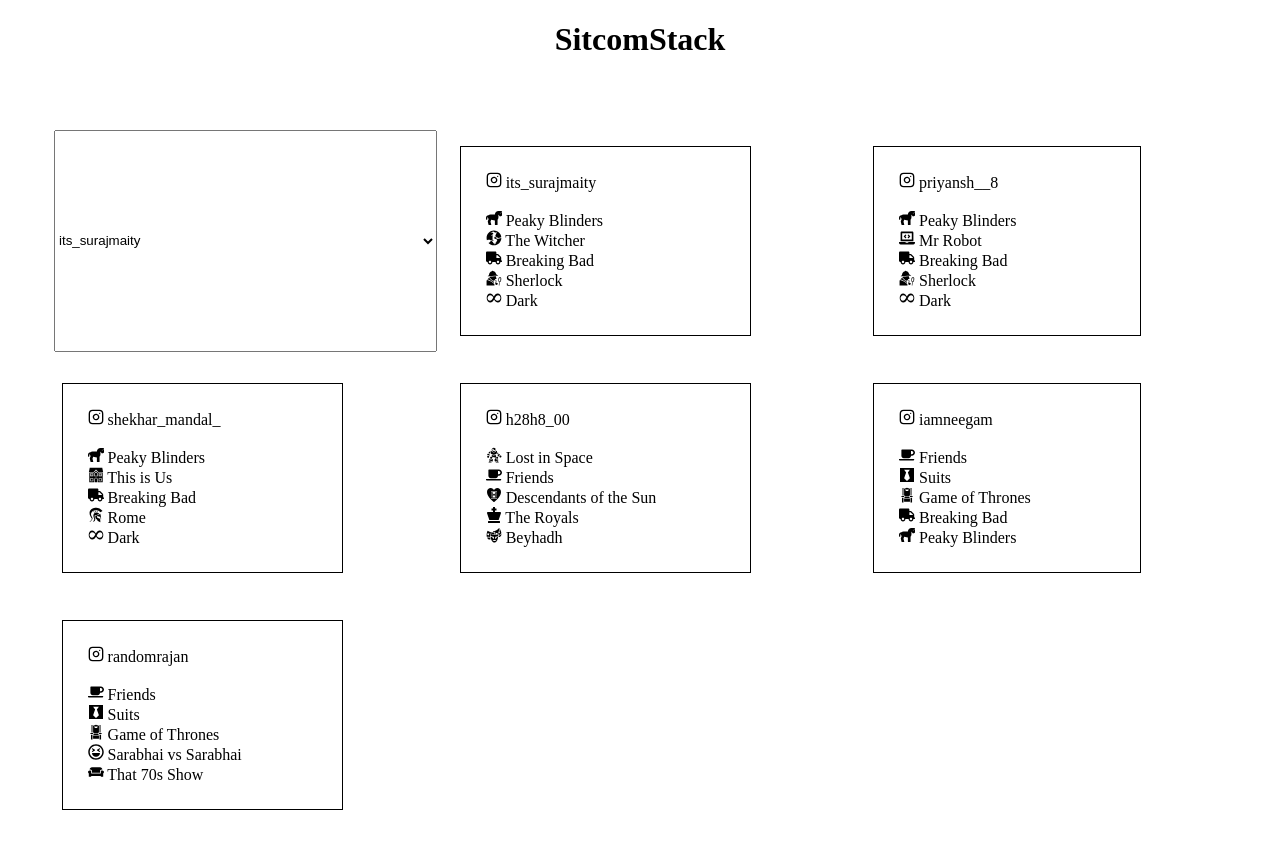
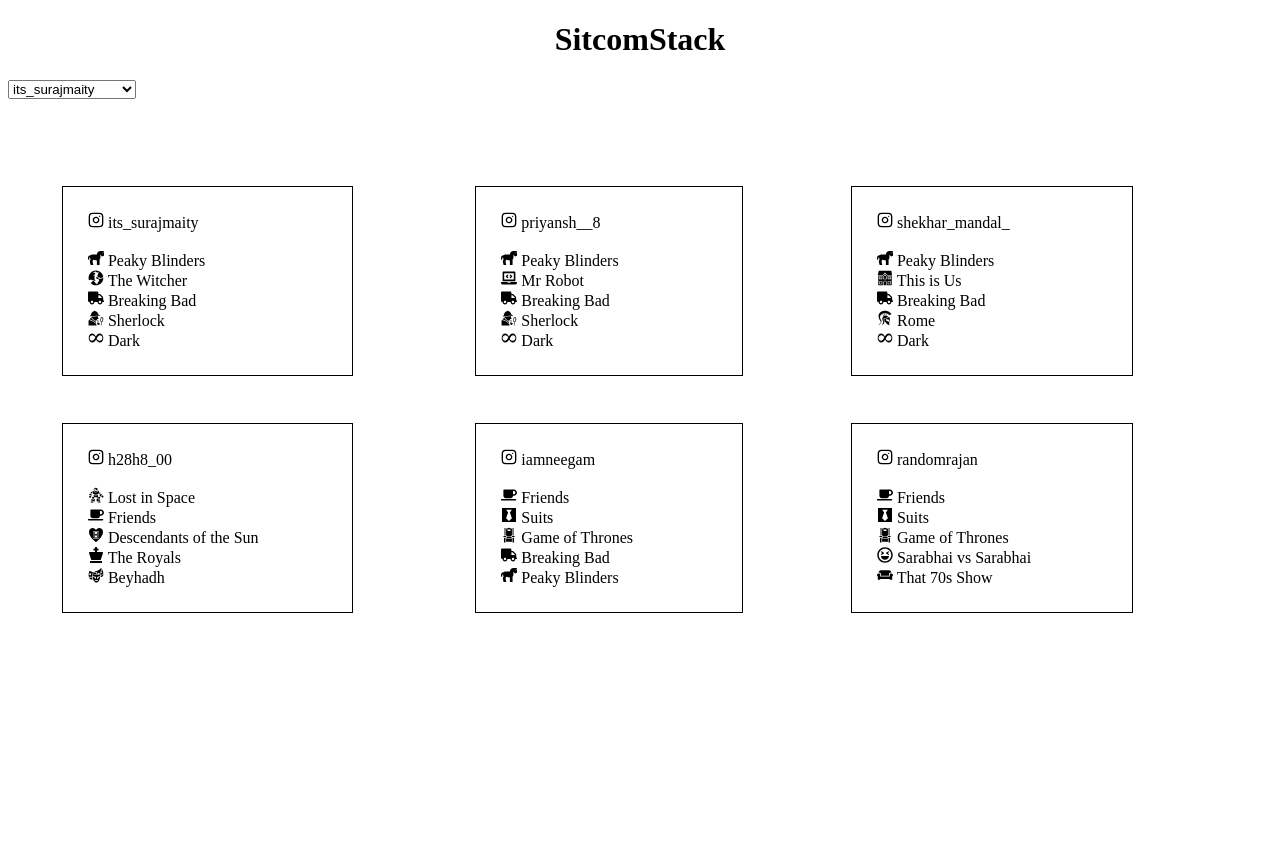
Before and after one commit to randomrajan/sitcomstack, a React (Create React App) app: page / in a window 1280 px wide. Shown: the top 848 px of the page. After the commit the page ends 800 px from the top, so only its background shows below. Built offline with nearby package versions, Linux system fonts and the light colour scheme.

Commit message:
commit me

```diff
--- a/src/App.js
+++ b/src/App.js
@@ -1,9 +1,54 @@
 import React from "react";
+import {useState} from "react"
 import './App.css';
 import Square from "./Square.js";
 import './Square.css';
-import thestack  from './thestack';
+import thestack from './thestack';
 import Dropdown from './Dropdown';
+import { FaCouch,FaRegLaughSquint, FaTruck,FaHorse,FaLaptopCode,FaCoffee,FaChessKing,FaBlackTie } from 'react-icons/fa';
+import { GiStoneThrone,GiWitchFlight,GiSherlockHolmes,GiInfinity,GiFamilyHouse, GiSpartanHelmet,GiSpaceSuit,GiEternalLove,GiDramaMasks } from 'react-icons/gi'
+import { FiInstagram } from 'react-icons/fi'
+
+// function App(props) {
+//   const [humans, sethumans] = useState(thestack)
+
+//   // function updatehumans()
+//   // {
+//   //   const newhumans[] = [...thestack]
+//   // }
+
+//   const selected = <select placeholder="Sitcoms" onChange = {()=> sethumans(thestack[2])}>
+//     <option value='its_surajmaity'>its_surajmaity</option>
+//     <option value='priyansh__8'>priyansh__8</option>
+//     <option value='shekhar_mandal_'>shekhar_mandal_</option>
+//     <option value='h28h8_00'>h28h8_00</option>
+//     <option value='iamneegam'>iamneegam</option>
+//     </select>
+//     const stackme = humans.props.map(item => <Square key={item.id}
+//         username={item.username}
+//         username_link = {item.username_link}
+//         icon_one = {item.icon[0]}
+//         icon_two = {item.icon[1]}
+//         icon_three = {item.icon[2]}
+//         icon_four = {item.icon[3]}
+//         icon_five = {item.icon[4]}
+//         icon_six = {item.icon[5]}
+//         sitcoms_one={item.sitcoms[0]}
+//         sitcoms_two={item.sitcoms[1]}
+//         sitcoms_three={item.sitcoms[2]}
+//         sitcoms_four={item.sitcoms[3]}
+//         sitcoms_five={item.sitcoms[4]} />)
+
+//     return (
+//       <div>
+//         {selected}
+//       <div className="App">
+//         {stackme}
+//       </div>
+//       </div>
+//     )
+
+// }
 
 class App extends React.Component {
   constructor(props){
@@ -15,41 +60,67 @@
     this.state.people.map(r => console.log(r))
     console.log(this.state.people[1])
     this.changeme = this.changeme.bind(this)
+    this.handleChange = this.handleChange.bind(this)
   }
 
   changeme=()=>{
-    this.setState(prevstate => {
-      return {
-        people : prevstate.thestack.map(r => r.thestack[1])
+
+
+    this.setState(
+      {
+        people : {
+        id: 2,
+        username: 'priyansh__8',
+        sitcoms: ['Peaky Blinders','Mr Robot','Breaking Bad','Sherlock','Dark'],
+        icon: [<FaHorse />, <FaLaptopCode />, <FaTruck />, <GiSherlockHolmes />, <GiInfinity />, <FiInstagram />],
+        username_link: 'https://www.instagram.com/priyansh__8',
+
+    }
       }
-    })
+    )
   }
+
+  handleChange(id) {
+    let newlist = this.state.people[1]
+    this.setState(
+      // prevState => {
+      //   // const updatedpeople = prevState.people.map(todo => {
+      //   //     return todo[1]
+      //   // })
+      //   }
+        {
+            people : newlist
+        });
+}
 
 
   render() {
     // const w = this.state.people.map(r => r.username)
-    const stackme = thestack.map(item => <Square key={item.id}
-        username={item.username}
-        username_link = {item.username_link}
-        icon_one = {item.icon[0]}
-        icon_two = {item.icon[1]}
-        icon_three = {item.icon[2]}
-        icon_four = {item.icon[3]}
-        icon_five = {item.icon[4]}
-        icon_six = {item.icon[5]}
-        sitcoms_one={item.sitcoms[0]}
-        sitcoms_two={item.sitcoms[1]}
-        sitcoms_three={item.sitcoms[2]}
-        sitcoms_four={item.sitcoms[3]}
-        sitcoms_five={item.sitcoms[4]} />)
-    const selected = <select placeholder="Sitcoms" onChange = {this.changeme}>
+    const selected = <select placeholder="Sitcoms" value={this.state.people} onChange={this.handleChange}>
     <option value='its_surajmaity'>its_surajmaity</option>
     <option value='priyansh__8'>priyansh__8</option>
     <option value='shekhar_mandal_'>shekhar_mandal_</option>
     <option value='h28h8_00'>h28h8_00</option>
     <option value='iamneegam'>iamneegam</option>
-</select>
+    </select>
+    // const stackme = this.state.people.map(item => <Square key={item.id}
+    //     username={item.username}
+    //     username_link = {item.username_link}
+    //     icon_one = {item.icon[0]}
+    //     icon_two = {item.icon[1]}
+    //     icon_three = {item.icon[2]}
+    //     icon_four = {item.icon[3]}
+    //     icon_five = {item.icon[4]}
+    //     icon_six = {item.icon[5]}
+    //     sitcoms_one={item.sitcoms[0]}
+    //     sitcoms_two={item.sitcoms[1]}
+    //     sitcoms_three={item.sitcoms[2]}
+    //     sitcoms_four={item.sitcoms[3]}
+    //     sitcoms_five={item.sitcoms[4]} />)
+
     return (
+      <div>
+        {selected}
       <div className="App">
       {/* <Square id = {1}/>
           <Square />
@@ -64,8 +135,7 @@
         sitcoms_three={item.sitcoms[2]}
         sitcoms_four={item.sitcoms[3]}
         sitcoms_five={item.sitcoms[4]}/>)} */}
-        {selected}
-        {/* {
+        {
           thestack.map(item => <Square key={item.id}
             username={item.username}
             username_link = {item.username_link}
@@ -80,10 +150,10 @@
             sitcoms_three={item.sitcoms[2]}
             sitcoms_four={item.sitcoms[3]}
             sitcoms_five={item.sitcoms[4]}/>)
-        } */}
-          {stackme}
-
+        }
+          {/* {stackme}   */}
           {/* {whatup} */}
+        </div>
         </div>
       );
     }
```
Also changed, not shown: 1 other file (tests, documents, lock files or other folders).
